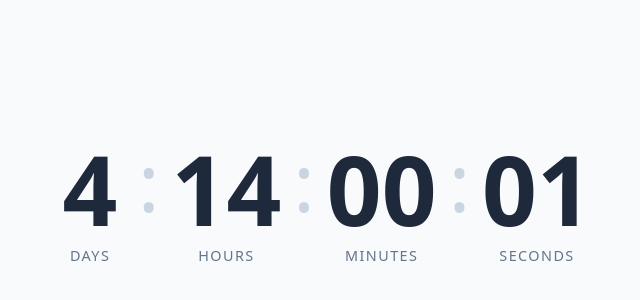
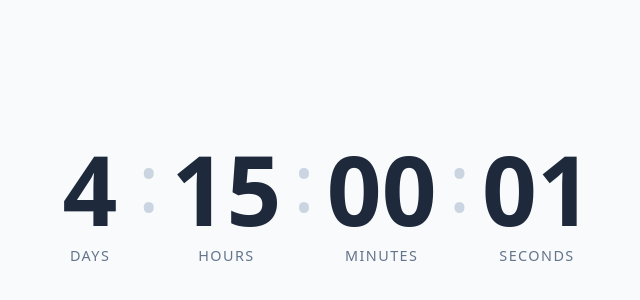
Before and after one commit to RegardtS/Testing-things, a Vue app: page / in a window 1280 px wide. Shown: the part 196-496 px from the top of the page, without its empty margins (317-957 px from the left). Built offline with nearby package versions, Linux system fonts and the light colour scheme.

Commit message:
Move countdown target to 10:00 SAST and update expiry message
Co-Authored-By: Claude Opus 4.8 <noreply@anthropic.com>
Claude-Session: https://claude.ai/code/session_015yJaCVU6hxy97HN4NNXnjt

```diff
--- a/src/App.vue
+++ b/src/App.vue
@@ -1,8 +1,8 @@
 <script setup>
 import { ref, computed, onMounted, onUnmounted } from 'vue'
 
-// Monday 13 July 2026, 09:00 South African Standard Time (SAST, UTC+2)
-const target = new Date('2026-07-13T09:00:00+02:00')
+// Monday 13 July 2026, 10:00 South African Standard Time (SAST, UTC+2)
+const target = new Date('2026-07-13T10:00:00+02:00')
 
 const now = ref(new Date())
 let timer
@@ -56,7 +56,7 @@ const parts = computed(() => {
         <span class="label">seconds</span>
       </div>
     </div>
-    <div v-else class="done">Time's up!</div>
+    <div v-else class="done">It's happening!</div>
   </main>
 </template>
 
```
